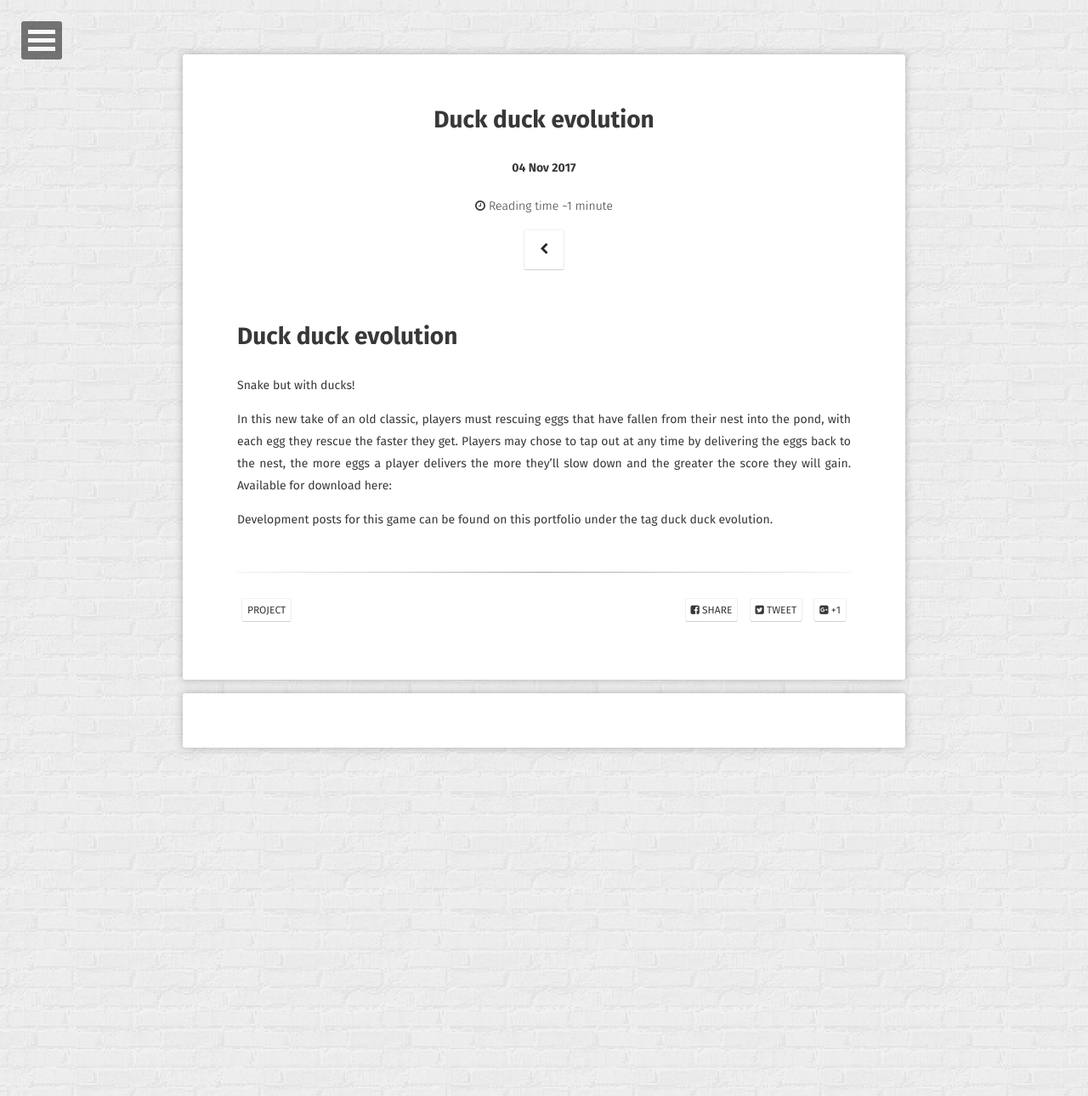
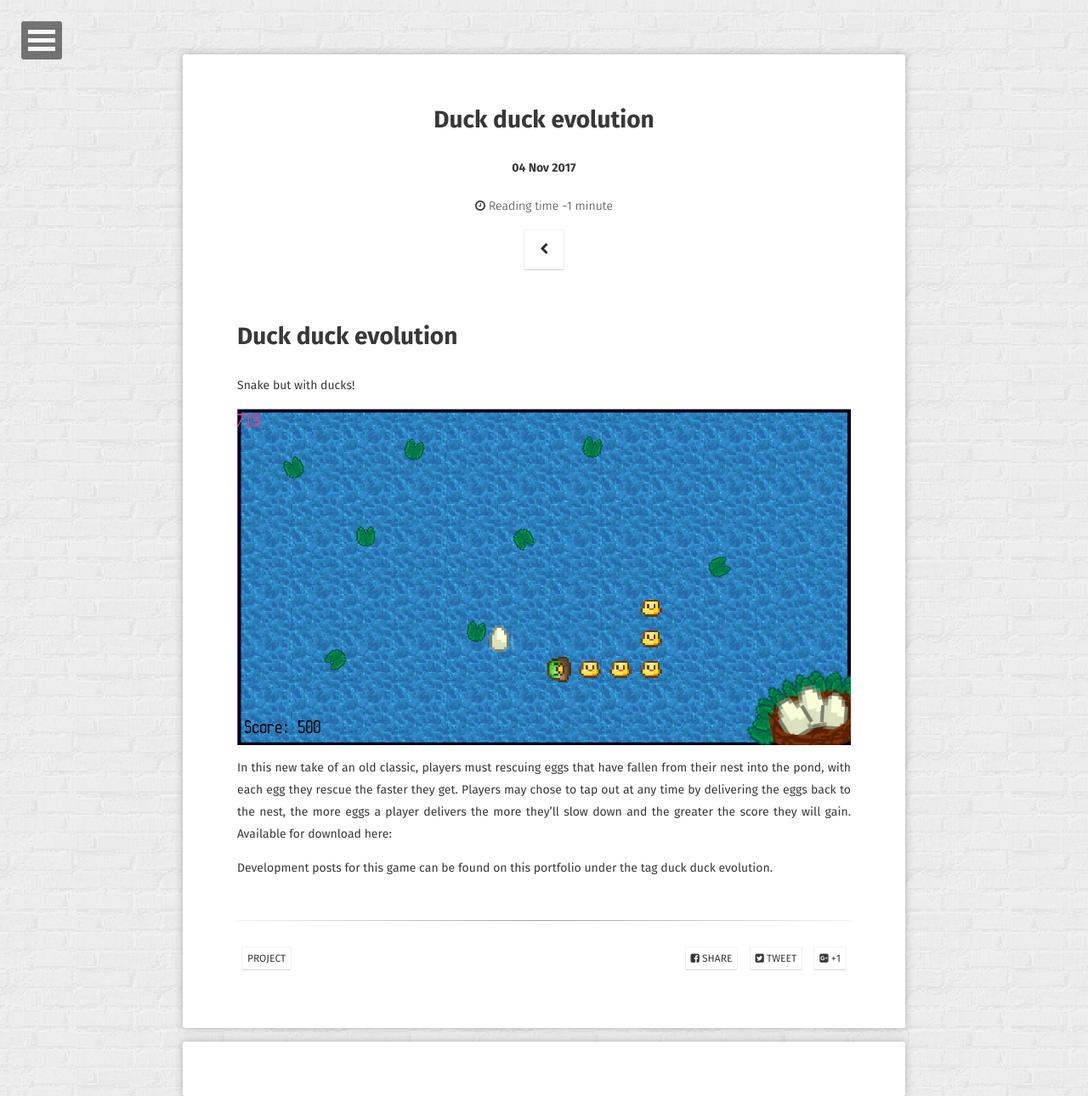
Before and after one commit to JohnnersUK/OLD.JohnnersUK.github.io, a Jekyll site: the page built from _posts/2017-11-04-Duck-duck-evolution.md, in a window 1280 px wide. Shown: the whole page at 85% size. Built offline with Jekyll 4.4.1, drawn with Linux system fonts in a browser that asks for light colours; some web fonts are replaced; comment, search, counter and statistics services are not loaded; before the commit the page ends 964 px from its top, so only the background shows below that.

Commit message:
added image to post

```diff
--- a/_posts/2017-11-04-Duck-duck-evolution.md
+++ b/_posts/2017-11-04-Duck-duck-evolution.md
@@ -12,6 +12,8 @@ comments: true
 # Duck duck evolution
 Snake but with ducks!
 
+<img src="../assets/img/duck_game.png">
+
 In this new take of an old classic, players must rescuing eggs that have fallen from their nest into the pond, with each egg they rescue the faster they get. Players may chose to tap out at any time by delivering the eggs back to the nest, the more eggs a player delivers the more they'll slow down and the greater the score they will gain.
 Available for download here:
 
```
